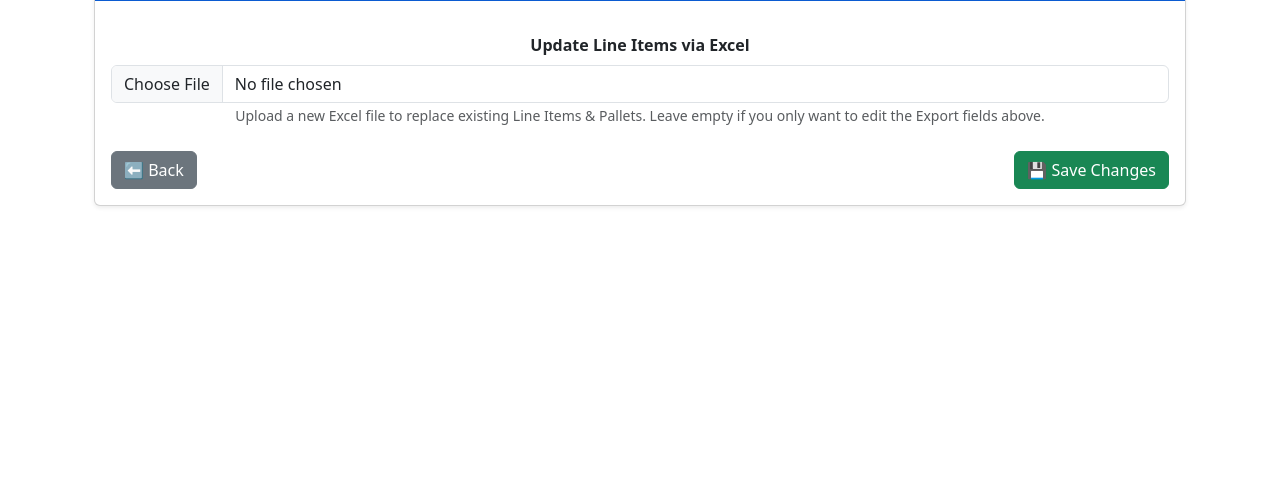
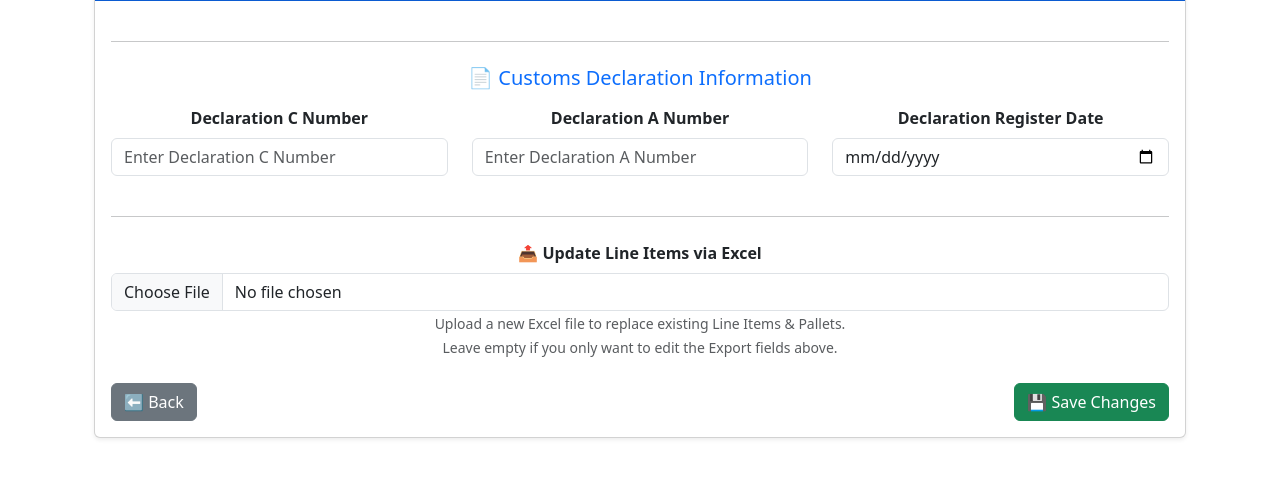
Before and after one commit to levankan/invoice-and-packin, a Django app: template core/templates/core/edit_export.html in a window 1280 px wide. Shown: the part 180-658 px from the top of the page. Run offline with Django 3.2, Linux system fonts and the light colour scheme; the template is opened without the code that fills it, so the values that code supplies are empty.

Commit message:
edit pahe update declaration number

```diff
--- a/core/templates/core/edit_export.html
+++ b/core/templates/core/edit_export.html
@@ -16,12 +16,47 @@
                     {{ form.as_p }}
                 </div>
 
+                <!-- Customs Declaration Section -->
+                <hr class="my-4">
+                <h5 class="mb-3 text-primary">📄 Customs Declaration Information</h5>
+
+                <div class="row">
+                    <div class="col-md-4 mb-3">
+                        <label for="declaration_c_number" class="form-label"><strong>Declaration C Number</strong></label>
+                        <input type="text" name="declaration_c_number" id="declaration_c_number"
+                               value="{{ export.declaration_c_number|default_if_none:'' }}"
+                               class="form-control" placeholder="Enter Declaration C Number">
+                    </div>
+
+                    <div class="col-md-4 mb-3">
+                        <label for="declaration_a_number" class="form-label"><strong>Declaration A Number</strong></label>
+                        <input type="text" name="declaration_a_number" id="declaration_a_number"
+                               value="{{ export.declaration_a_number|default_if_none:'' }}"
+                               class="form-control" placeholder="Enter Declaration A Number">
+                    </div>
+
+                    <div class="col-md-4 mb-3">
+                        <label for="declaration_register_date" class="form-label"><strong>Declaration Register Date</strong></label>
+                        <input type="date" name="declaration_register_date" id="declaration_register_date"
+                               value="{{ export.declaration_register_date|date:'Y-m-d' }}"
+                               class="form-control">
+                    </div>
+                </div>
+
+                <!-- Created By Info -->
+                {% if export.created_by %}
+                <div class="alert alert-info mt-3 py-2">
+                    <strong>Created By:</strong> {{ export.created_by.username }}
+                </div>
+                {% endif %}
+
                 <!-- Excel Upload -->
+                <hr class="my-4">
                 <div class="mb-3">
-                    <label class="form-label"><strong>Update Line Items via Excel</strong></label>
+                    <label class="form-label"><strong>📤 Update Line Items via Excel</strong></label>
                     <input type="file" name="excel_file" class="form-control">
                     <small class="form-text text-muted">
-                        Upload a new Excel file to replace existing Line Items & Pallets.
+                        Upload a new Excel file to replace existing Line Items & Pallets.<br>
                         Leave empty if you only want to edit the Export fields above.
                     </small>
                 </div>
```
Also changed, not shown: core/models.py (+18 -0 lines), core/views/export_views.py (+122 -76 lines), core/migrations/0004_export_created_by_export_declaration_a_number_and_more.py (added).
